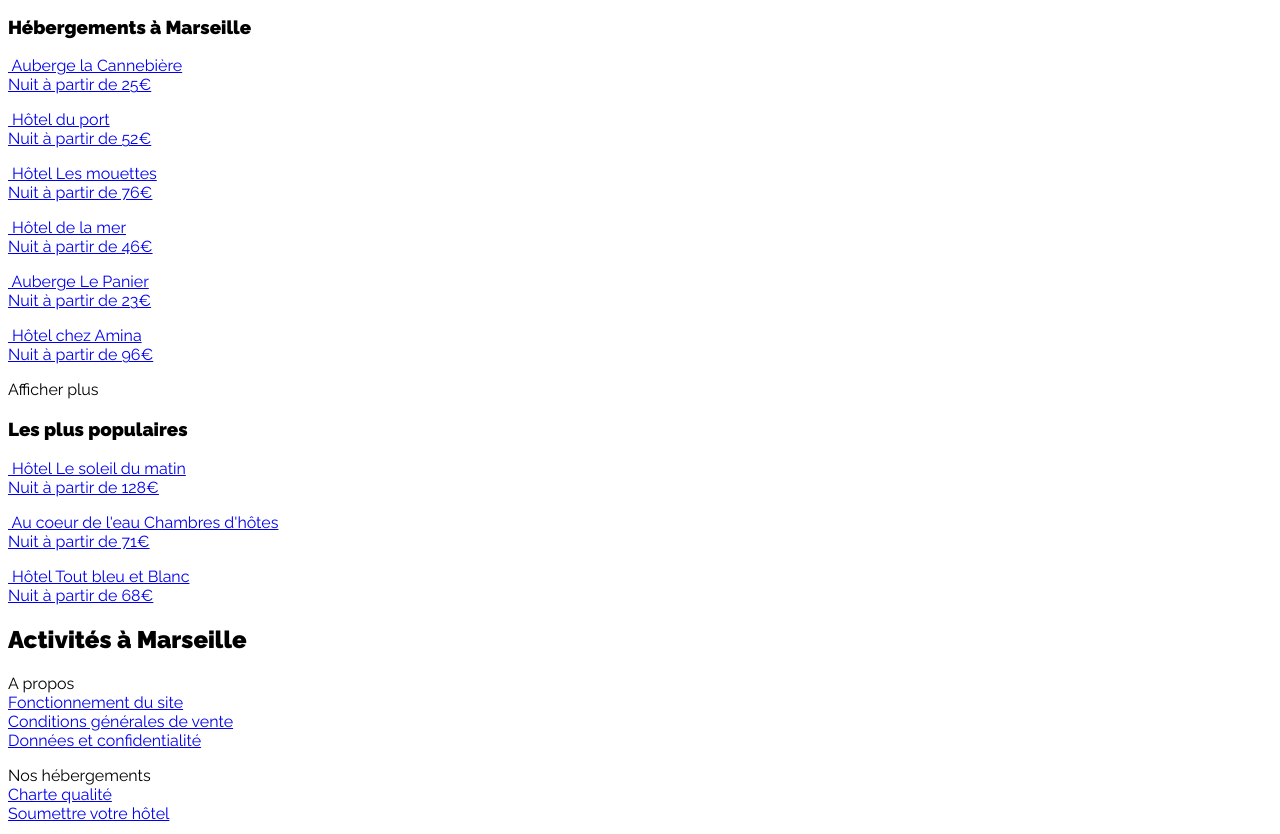
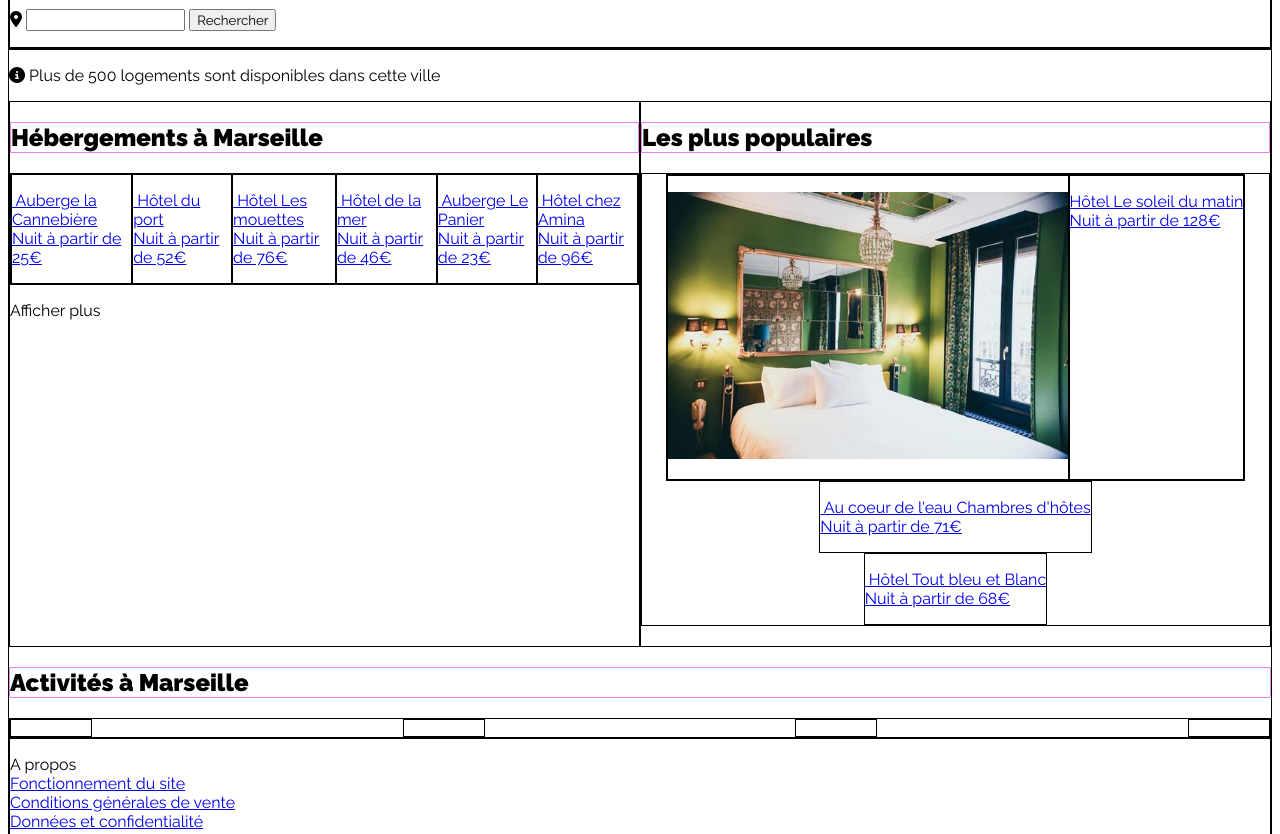
Before and after one commit to Yukes974/Reservia, a plain HTML site: page index.html in a window 1280 px wide. Shown: the part 403-1237 px from the top of the page. Drawn offline with Linux system fonts and the light colour scheme.

Commit message:
Debut flexbox sections images
Image and text setting

```diff
--- a/css/style.css
+++ b/css/style.css
@@ -1,3 +1,58 @@
 * {
     font-family: "Raleway", sans-serif;
 }
+
+div {
+    border: 1px solid black;
+}
+
+h1 {
+    border: 1px solid violet;
+}
+
+section {
+    display:flex;
+    justify-content:space-between;
+}
+
+#conteneur_heb_marseille {
+    width: 50%;
+    flex-direction: column;
+}
+
+#conteneur_plus_populaires {
+    width: 50%;
+    flex-direction: column;
+}
+
+#conteneur_act_marseille {
+    width: 100%;
+    flex-direction: column;
+}
+
+#img_heb_marseille {
+    display: flex;
+    justify-content: space-around;
+}
+
+#img_plus_populaires {
+    display:flex;
+    flex-direction: column;
+    align-items: center;
+    margin-top: 20px;
+    margin-bottom: 20px;
+}
+
+.img_pop {
+    display: flex;
+    flex-direction: row;
+}
+
+img {
+    width: 400px;
+}
+
+#img_act_marseille {
+    display:flex;
+    justify-content: space-between;
+}
--- a/index.html
+++ b/index.html
@@ -1,5 +1,5 @@
 <!DOCTYPE html>
-<html>
+<html lang="en">
     <head>
         <meta charset="utf-8" />
         <script src="https://kit.fontawesome.com/50b97972e7.js" crossorigin="anonymous"></script>
@@ -66,14 +66,15 @@
                     Plus de 500 logements sont disponibles dans cette ville
                 </p>
             </header>
-            <!-- Conteneur englobant "Hébergements à Marseille" et "Les plus populaires"-->
+            <!-- Conteneur englobant "Hébergements à Marseille" et "Les plus populaires" -->
             <section>
                 <!-- Conteneur "Hébergements à Marseille" -->
-                <section>
+                <div id="conteneur_heb_marseille">
                     <h1>
                         Hébergements à Marseille
                     </h1>
                     <!-- Conteneur pour l'affichage des images cliquables -->
+                    <div id="img_heb_marseille">
                         <div>
                             <p>
                                 <a href="#">
@@ -82,6 +83,8 @@
                                     Nuit à partir de 25€
                                 </a>
                             </p>
+                        </div>
+                        <div>
                             <p>
                                 <a href="#">
                                     <img src="" alt="" />
@@ -89,6 +92,8 @@
                                     Nuit à partir de 52€
                                 </a>
                             </p>
+                        </div>
+                        <div>
                             <p>
                                 <a href="#">
                                     <img src="" alt="" />
@@ -96,6 +101,8 @@
                                     Nuit à partir de 76€
                                 </a>
                             </p>
+                        </div>
+                        <div>
                             <p>
                                 <a href="#">
                                     <img src="" alt="" />
@@ -103,6 +110,8 @@
                                     Nuit à partir de 46€
                                 </a>
                             </p>
+                        </div>
+                        <div>
                             <p>
                                 <a href="#">
                                     <img src="" alt="" />
@@ -110,6 +119,8 @@
                                     Nuit à partir de 23€
                                 </a>
                             </p>
+                        </div>
+                        <div>
                             <p>
                                 <a href="#">
                                     <img src="" alt="" />
@@ -117,28 +128,37 @@
                                     Nuit à partir de 96€
                                 </a>
                             </p>
+                        </div>
+                    </div>
                     <p>
                         Afficher plus
                     </p>
                 </div>
-                    <p>
-
-                    </p>
-                </section>
                 <!-- Conteneur "Les plus populaires"-->
-                <section>
+                <div id="conteneur_plus_populaires">
                     <h1>
                         Les plus populaires
                     </h1>
                     <!-- Conteneur pour l'affichage des images cliquables -->
+                    <div id="img_plus_populaires">
+                        <div class="img_pop">
                             <div>
                                 <p>
                                     <a href="#">
-                                <img src="" alt="" />
+                                        <img src="images/hebergements/4_small/emile-guillemot-Bj_rcSC5XfE-unsplash.jpg" alt="" />
+                                    </a>
+                                </p>
+                            </div>
+                            <div>
+                                <p>
+                                    <a href="#">
                                         Hôtel Le soleil du matin <br />
                                         Nuit à partir de 128€
                                     </a>
                                 </p>
+                            </div>
+                        </div>
+                        <div class="img_pop">
                             <p>
                                 <a href="#">
                                     <img src="" alt="" />
@@ -146,6 +166,8 @@
                                     Nuit à partir de 71€
                                 </a>
                             </p>
+                        </div>
+                        <div class="img_pop">
                             <p>
                                 <a href="#">
                                     <img src="" alt="" />
@@ -154,15 +176,16 @@
                                 </a>
                             </p>
                         </div>
-                </section>
+                    </div>
+                </div>
             </section>
             <!-- Conteneur "Activités à Marseille"-->
-            <section>
+            <section id="conteneur_act_marseille">
                 <h1>
                     Activités à Marseille
                 </h1>
                 <!-- Conteneur englobant tous les conteneurs images -->
-                <div>
+                <div id="img_act_marseille">
                     <!-- Conteneur qui affiche 1 image cliquable -->
                     <div>
                         <a href="#">
```
Lines whose indentation alone changed are shown as unchanged.
